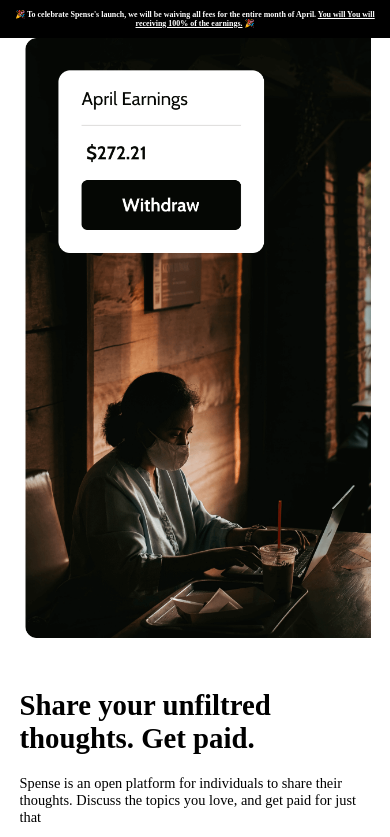
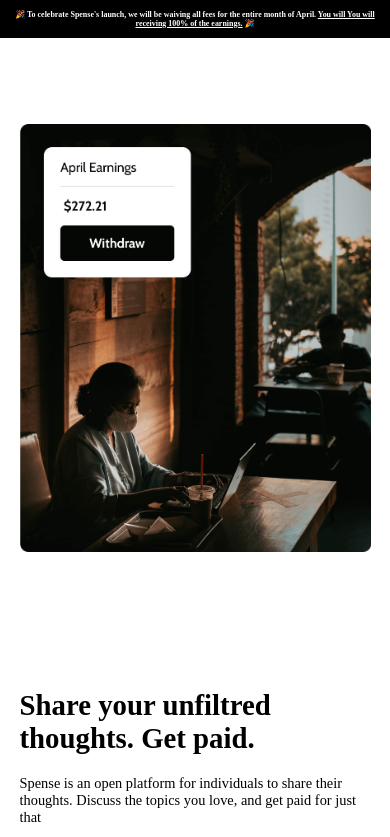
Before and after one commit to pana5he/spense, a website: page index.html in a window 390 px wide. Shown: the top 837 px of the page. Drawn offline with Linux system fonts and the light colour scheme.

Commit message:
broken mobile fix

```diff
--- a/main.css
+++ b/main.css
@@ -222,7 +222,7 @@ footer ul {
     }
     .hero-image img {
         object-fit: cover;
-        object-position: 5px 40%;
+        object-position: center;
         width: 100%;
     }
 
@@ -258,14 +258,9 @@ footer ul {
         margin-right: 30px;
     }
 
-    .hero-image {
-        flex: 1 1 auto;
-        justify-content: flex-start;
-    }
-
 
     .hero-image img {
-        width: 100%;
+        object-fit: contain;
     }
 
     .middle-section {
```
